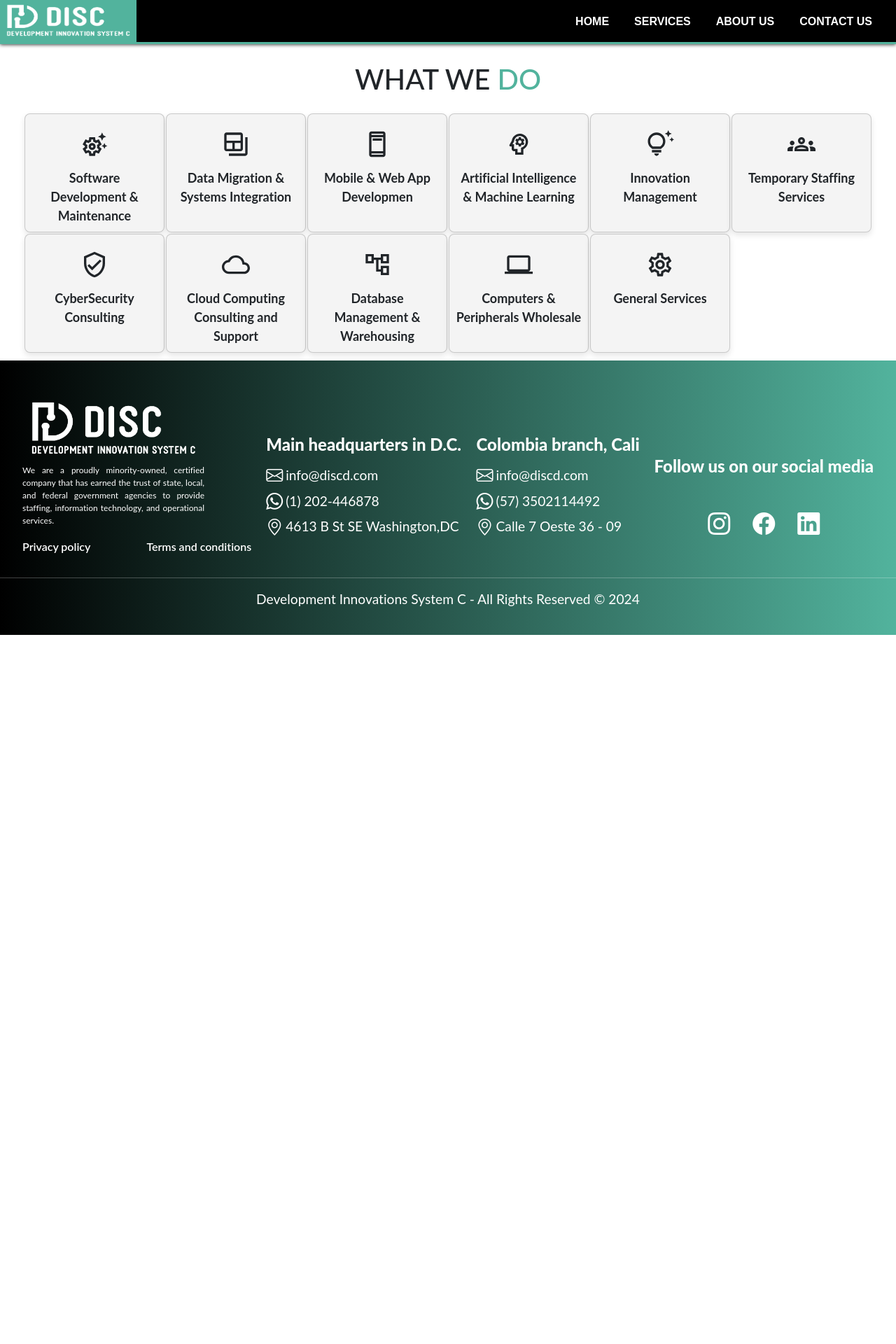
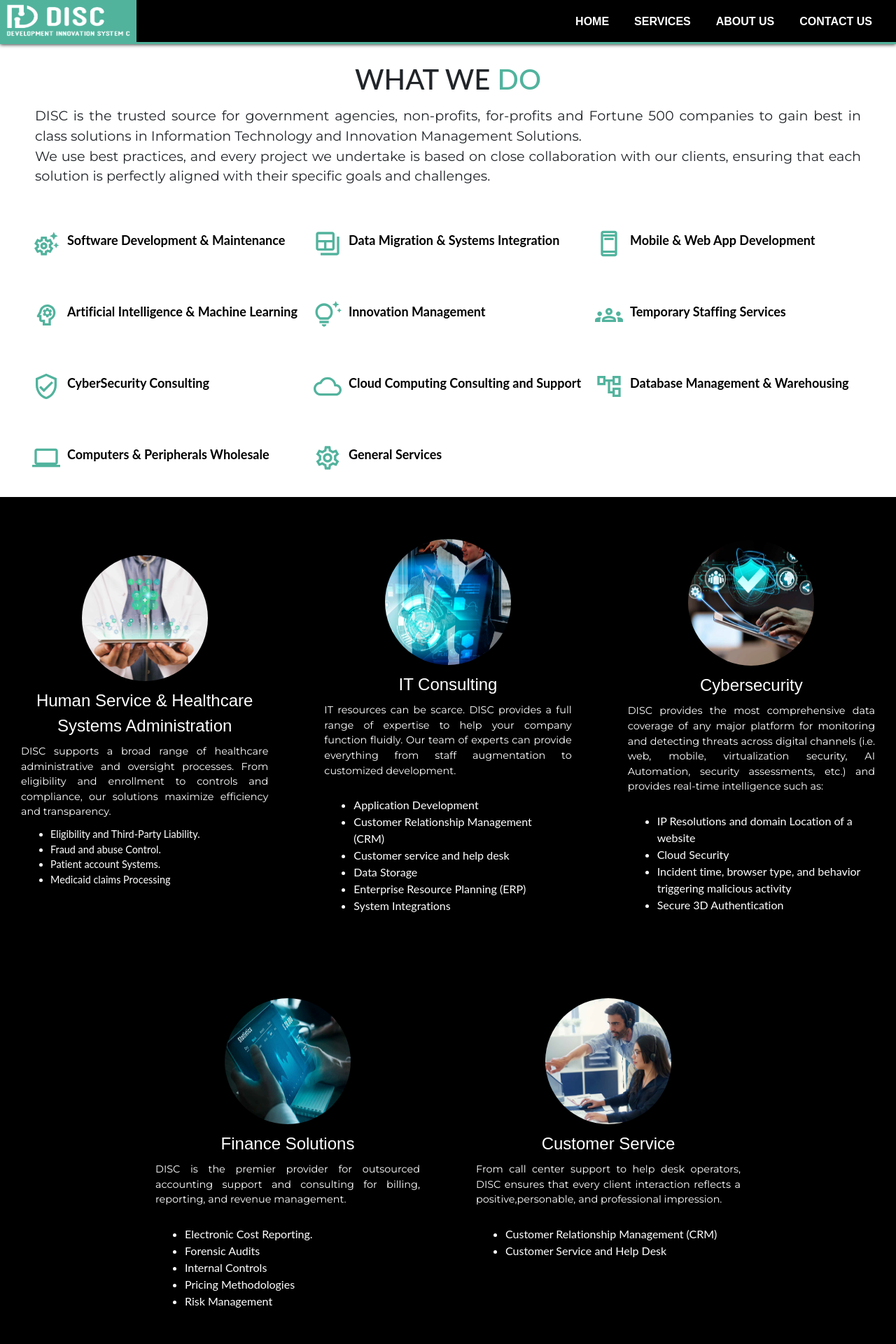
Before and after one commit to Disc-Colombia/Frontend_Disc, a React (Vite) app: page /All-Services in a window 1280 px wide. Shown: the top 1920 px of the page at 70% size. Before the commit the page ends 907 px from the top, so only its background shows below. Built offline with nearby package versions, Linux system fonts and the light colour scheme.

Commit message:
Services branch was mergued

```diff
--- a/src/pages/AllServices.tsx
+++ b/src/pages/AllServices.tsx
@@ -1,53 +1,129 @@
 import React from "react";
 import '../styles/allservices.css'
-import VerifiedUserOutlinedIcon from '@mui/icons-material/VerifiedUserOutlined';
-import SettingsOutlinedIcon from '@mui/icons-material/SettingsOutlined';
-import SettingsSuggestOutlinedIcon from '@mui/icons-material/SettingsSuggestOutlined';
-import BackupTableOutlinedIcon from '@mui/icons-material/BackupTableOutlined';
-import AdUnitsOutlinedIcon from '@mui/icons-material/AdUnitsOutlined';
-import PsychologyOutlinedIcon from '@mui/icons-material/PsychologyOutlined';
-import TipsAndUpdatesOutlinedIcon from '@mui/icons-material/TipsAndUpdatesOutlined';
-import GroupsOutlinedIcon from '@mui/icons-material/GroupsOutlined';
-import CloudOutlinedIcon from '@mui/icons-material/CloudOutlined';
-import AccountTreeOutlinedIcon from '@mui/icons-material/AccountTreeOutlined';
-import ComputerOutlinedIcon from '@mui/icons-material/ComputerOutlined';
+import {
+    VerifiedUserOutlined as VerifiedUserOutlinedIcon,
+    SettingsOutlined as SettingsOutlinedIcon,
+    SettingsSuggestOutlined as SettingsSuggestOutlinedIcon,
+    BackupTableOutlined as BackupTableOutlinedIcon,
+    AdUnitsOutlined as AdUnitsOutlinedIcon,
+    PsychologyOutlined as PsychologyOutlinedIcon,
+    TipsAndUpdatesOutlined as TipsAndUpdatesOutlinedIcon,
+    GroupsOutlined as GroupsOutlinedIcon,
+    CloudOutlined as CloudOutlinedIcon,
+    AccountTreeOutlined as AccountTreeOutlinedIcon,
+    ComputerOutlined as ComputerOutlinedIcon
+} from '@mui/icons-material';
+
+import serviciosHumanos from "../imgs/servicios_humanos.png"
+import consultoriaIT  from "../imgs/consultoria_IT.png"
+import seguridadciber from "../imgs/seguridad_cibernetica.png"
+import soluciones from "../imgs/soluciones_financieras.png"
+import serviciocliente from "../imgs/servicio_al_cliente.png"
 
 export const AllServices: React.FC =() =>{
 
+    const iconStyle = { fontSize: 40, color:'#52b39d'};
 
     const cards = [
-        { id: 1, icon: <SettingsSuggestOutlinedIcon style={{ fontSize: 40 }} />, title: 'Software Development & Maintenance' },
-        { id: 2, icon: <BackupTableOutlinedIcon style={{fontSize:40}}/>, title: 'Data Migration & Systems Integration'},
-        { id: 3, icon: <AdUnitsOutlinedIcon style={{fontSize:40}}/>, title: 'Mobile & Web App Developmen' },
-        { id: 4, icon: <PsychologyOutlinedIcon style={{fontSize:40}}/>, title: 'Artificial Intelligence & Machine Learning' },
-        { id: 5, icon: <TipsAndUpdatesOutlinedIcon style={{fontSize:40}}/>, title: 'Innovation Management' },
-        { id: 6, icon: <GroupsOutlinedIcon style={{fontSize:40}}/>, title: 'Temporary Staffing Services' },
-        { id: 7, icon: <VerifiedUserOutlinedIcon style={{ fontSize: 40 }}/>, title: 'CyberSecurity Consulting' },
-        { id: 8, icon: <CloudOutlinedIcon style={{ fontSize: 40 }}/>, title: 'Cloud Computing Consulting and Support' },
-        { id: 9, icon: <AccountTreeOutlinedIcon style={{ fontSize: 40 }} />, title: 'Database Management & Warehousing' },
-        { id: 10, icon: <ComputerOutlinedIcon style={{ fontSize: 40 }} />, title: 'Computers & Peripherals Wholesale' },
-        { id: 11, icon: <SettingsOutlinedIcon style={{ fontSize: 40 }} />, title: 'General Services' },
+        { id: 1, icon: <SettingsSuggestOutlinedIcon style={iconStyle} />, title: 'Software Development & Maintenance' },
+        { id: 2, icon: <BackupTableOutlinedIcon style={iconStyle} />, title: 'Data Migration & Systems Integration' },
+        { id: 3, icon: <AdUnitsOutlinedIcon style={iconStyle} />, title: 'Mobile & Web App Development' },
+        { id: 4, icon: <PsychologyOutlinedIcon style={iconStyle} />, title: 'Artificial Intelligence & Machine Learning' },
+        { id: 5, icon: <TipsAndUpdatesOutlinedIcon style={iconStyle} />, title: 'Innovation Management' },
+        { id: 6, icon: <GroupsOutlinedIcon style={iconStyle} />, title: 'Temporary Staffing Services' },
+        { id: 7, icon: <VerifiedUserOutlinedIcon style={iconStyle} />, title: 'CyberSecurity Consulting' },
+        { id: 8, icon: <CloudOutlinedIcon style={iconStyle} />, title: 'Cloud Computing Consulting and Support' },
+        { id: 9, icon: <AccountTreeOutlinedIcon style={iconStyle} />, title: 'Database Management & Warehousing' },
+        { id: 10, icon: <ComputerOutlinedIcon style={iconStyle} />, title: 'Computers & Peripherals Wholesale' },
+        { id: 11, icon: <SettingsOutlinedIcon style={iconStyle} />, title: 'General Services' },
     ];
 
-    return(<>
-
+    return (
         <div className="container-allservices">
-
-        <h1 className="initial-tittle"> WHAT WE<span className='solutions-title--span'> DO</span></h1>
+            <div className="container-text--allservices">
+                <h1 className="initial-tittle">
+                    WHAT WE <span className="solutions-title--span">DO</span>
+                </h1>
+                <p className="initial_paragraph-services">
+                    DISC is the trusted source for government agencies, non-profits, for-profits and Fortune 500 companies to gain best in class solutions in Information Technology and Innovation Management Solutions.
+                    <br />
+                    We use best practices, and every project we undertake is based on close collaboration with our clients, ensuring that each solution is perfectly aligned with their specific goals and challenges.
+                </p>
                 <div className="container-cards-services">
-
-
-            <div className="card-grid">
+                    <div className="card-grid-allservices">
                         {cards.map(card => (
-                    <div key={card.id} className="card">
-                    <div className="card-icon">{card.icon}</div>
-                    <div className="card-title">{card.title}</div>
+                            <div key={card.id} className="card-allservices">
+                                <div className="card-icon-services">{card.icon}</div>
+                                <div className="card-title-services">{card.title}</div>
                             </div>
                         ))}
                     </div>
                 </div>
+            </div>
+            <div className="container_items--allservices">
+                <div className="image-grid--allservices">
+                    <div className="image-item">
+                        <img src={serviciosHumanos as string} alt="Human service" />
+                        <h2 className="tittle_all--items">Human Service & Healthcare Systems Administration</h2>
 
+                        <p className="paragraph_all--items">DISC supports a broad range of healthcare administrative and oversight processes. From eligibility and enrollment to controls and compliance, our solutions maximize efficiency and transparency.
+                            <ul className='list-services'>
+                                <li>Eligibility and Third-Party Liability.</li>
+                                <li>Fraud and abuse Control.</li>
+                                <li>Patient account Systems.</li>
+                                <li>Medicaid claims Processing</li>
+                            </ul>
+                        </p>
                     </div>
-
-    </>)
-}
+                    <div className="image-item">
+                        <img src={consultoriaIT as string} alt="consultoria IT" />
+                        <h2 className="tittle_all--items">IT Consulting</h2>
+                        <p className="paragraph_all--items">IT resources can be scarce. DISC provides a full range of expertise to help your company function fluidly. Our team of experts can provide everything from staff augmentation to customized development.</p>
+                        <ul className='list-services'>
+                            <li>Application Development </li>
+                            <li>Customer Relationship Management (CRM)</li>
+                            <li>Customer service and help desk</li>
+                            <li>Data Storage</li>
+                            <li>Enterprise Resource Planning (ERP)</li>
+                            <li>System Integrations</li>
+                        </ul>
+                    </div>
+                    <div className="image-item">
+                        <img src={seguridadciber as string} alt="Cybersecurity" />
+                        <h2 className="tittle_all--items">Cybersecurity</h2>
+                        <p className="paragraph_all--items">DISC provides the most comprehensive data coverage of any major platform for monitoring and detecting threats across digital channels (i.e. web, mobile, virtualization security, AI Automation, security assessments, etc.) and provides real-time intelligence such as:</p>
+                        <ul className='list-services'>
+                            <li>IP Resolutions and domain Location of a website</li>
+                            <li>Cloud Security</li>
+                            <li>Incident time, browser type, and behavior triggering malicious activity</li>
+                            <li>Secure 3D Authentication</li>
+                        </ul>
+                    </div>
+                </div>
+                <div className="image-gridsec--allservices">
+                    <div className="image-item">
+                        <img src={soluciones as string} alt="Finance Solutions" />
+                        <h2 className="tittle_all--items">Finance Solutions</h2>
+                        <p className="paragraph_all--items">DISC is the premier provider for outsourced accounting support and consulting for billing, reporting, and revenue management.</p>
+                        <ul className='list-services'>
+                            <li>Electronic Cost Reporting.</li>
+                            <li>Forensic Audits</li>
+                            <li>Internal Controls</li>
+                            <li>Pricing Methodologies</li>
+                            <li>Risk Management</li>
+                        </ul>
+                    </div>
+                    <div className="image-item">
+                        <img src={serviciocliente as string} alt="Customer Service" />
+                        <h2 className="tittle_all--items">Customer Service</h2>
+                        <p className="paragraph_all--items">From call center support to help desk operators, DISC ensures that every client interaction reflects a positive,personable, and professional impression.</p>
+                        <ul className='list-services'>
+                            <li>Customer Relationship Management (CRM)</li>
+                            <li>Customer Service and Help Desk</li>
+                        </ul>
+                    </div>
+                </div>
+            </div>
+        </div>
+    );
+};
--- a/src/pages/Index.tsx
+++ b/src/pages/Index.tsx
@@ -16,9 +16,9 @@ export const Index = () => {
     <>
       <div className="container_index" id="home">
         <div className="container_index--tittle">
-          <img className="tittle_index--img" src={logo} alt="logo develoment" />
+          <img className="tittle_index--img" src={logo as string} alt="logo develoment" />
           <h2 className="text_index--tittle">
-            Innovative <span className="tittle_index--span">Results</span>{" "}
+            Innovative&nbsp; <span className="tittle_index--span">Results</span>
           </h2>
         </div>
         <div
--- a/src/styles/allservices.css
+++ b/src/styles/allservices.css
@@ -1,6 +1,6 @@
 @import './colores.css';
 
-.container-allservices{
+.container-text--allservices{
   display: flex;
   flex-direction: column;
   justify-content: center;
@@ -11,51 +11,144 @@
   margin-top: 20px;
 }
 
+.initial_paragraph-services{
+  margin-left: 50px;
+  margin-right: 50px;
+  font-family: var(--montserrat-font-family);
+  font-size: 1.2rem;
+  text-align: justify;
+}
+
 .container-cards-services{
   display: flex;
   justify-content: center;
   width: 100%;
+  overflow: hidden;
 }
 
 
 /* CardGrid.css */
-.card-grid {
+.card-grid-allservices {
 
   display: grid;
-    grid-template-columns: repeat(6, 1fr); /* Distribuye las cards en 6 columnas */
+  grid-template-columns: repeat(3, 1fr); /* Distribuye las cards en 6 columnas */
   padding: 10px;
 }
 
-  .card {
-    width: 200px;
-    height: 170px;
-    background-color: #f4f4f4;
+.card-allservices {
+  display: flex;
+  flex-direction: row;
+  justify-content: flex-start;
+  align-items: center;
+  width: 400px;
+  height: 100px;
+  color: var(--Black);
   border-radius: 8px;
   margin: 1px;
   padding: 8px;
-    text-align: center;
-    box-shadow: 0 4px 8px rgba(0, 0, 0, 0.1);
 }
 
-  .card-icon {
+.card-icon-services {
   font-size: 40px;
-    margin-bottom: 10px;
 }
 
-  .card-title {
+.card-title-services {
   font-size: 18px;
+  margin-left: 10px;
   font-weight: bold;
 }
 
+/*items redondos*/
+.container_items--allservices{
+  display: flex;
+  flex-direction: column;
+  align-items: center;
+  background-color: var(--Black);
+  width: 100%;
+  height: auto;
+}
+
+.image-grid--allservices {
+  display: grid;
+  grid-template-columns: repeat(3, 1fr);
+  gap: 20px;
+  margin-top: 30px;
+  margin-bottom: 20px;
+}
+
+.image-gridsec--allservices{
+  display: grid;
+  grid-template-columns: repeat(2, 1fr);
+  align-items: start;
+  width: 70%;
+  gap: 20px;
+  margin-top: 30px;
+  margin-bottom: 20px;
+}
+
+.image-item {
+  display: flex;
+  flex-direction: column;
+  margin: 30px;
+  justify-content: center;
+  align-items: center;
+
+}
+
+.text_item--{
+  display: flex;
+  flex-direction: column;
+  margin: 30px;
+  justify-content: center;
+  align-items: center;
+
+}
+
+.image-item img {
+  width: 180px;
+  height: 180px;
+  border-radius: 50%;
+  margin-bottom: 10px;
+}
+.tittle_all--items{
+  font-family: var(--font-makina);
+  font-size: 1.5rem;
+  color: var(--White);
+  text-align: center;
+}
+
+.paragraph_all--items{
+  font-family: var(--montserrat-font-family);
+  font-size: .9rem;
+  color: var(--White);
+  text-align: justify;
+}
+
+
+.list-services{
+  align-self: self-start;
+  margin: 10px;
+  text-align: left;
+  color: var(--White);
+  font-family: var(--montserrat-font-family);
+}
 /* Ajuste responsivo para dos filas */
 @media (max-width: 1200px) {
-    .card-grid {
-      grid-template-columns: repeat(3, 1fr); /* 3 columnas en pantallas más pequeñas */
+  .card-grid-allservices  {
+    grid-template-columns: repeat(2, 1fr);
+  }
+  .image-grid--allservices{
+    grid-template-columns: repeat(1, 1fr);
+  }
+
+  .image-gridsec--allservices {
+    grid-template-columns: repeat(1, 1fr);
+    width: 100%;
   }
 }
 
 @media (max-width: 768px) {
-    .card-grid {
-      grid-template-columns: repeat(2, 1fr); /* 2 columnas en pantallas aún más pequeñas */
+  .card-grid-allservices  {
+    grid-template-columns: repeat(1, 1fr);
   }
 }
```
Also changed, not shown: src/components/HomeServices.tsx (indentation only), src/imgs/backservices.jpg (added). Lines whose indentation alone changed are shown as unchanged.
